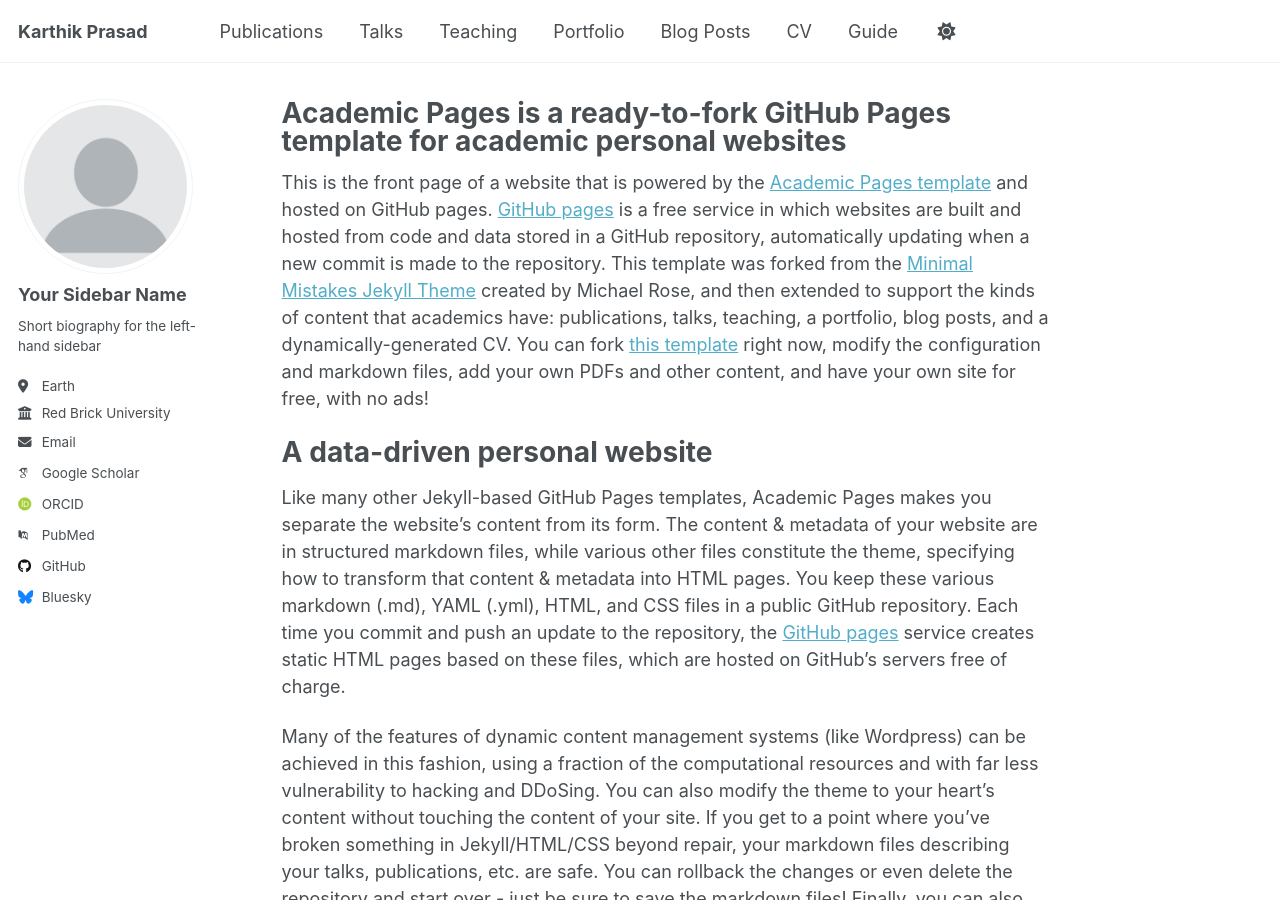
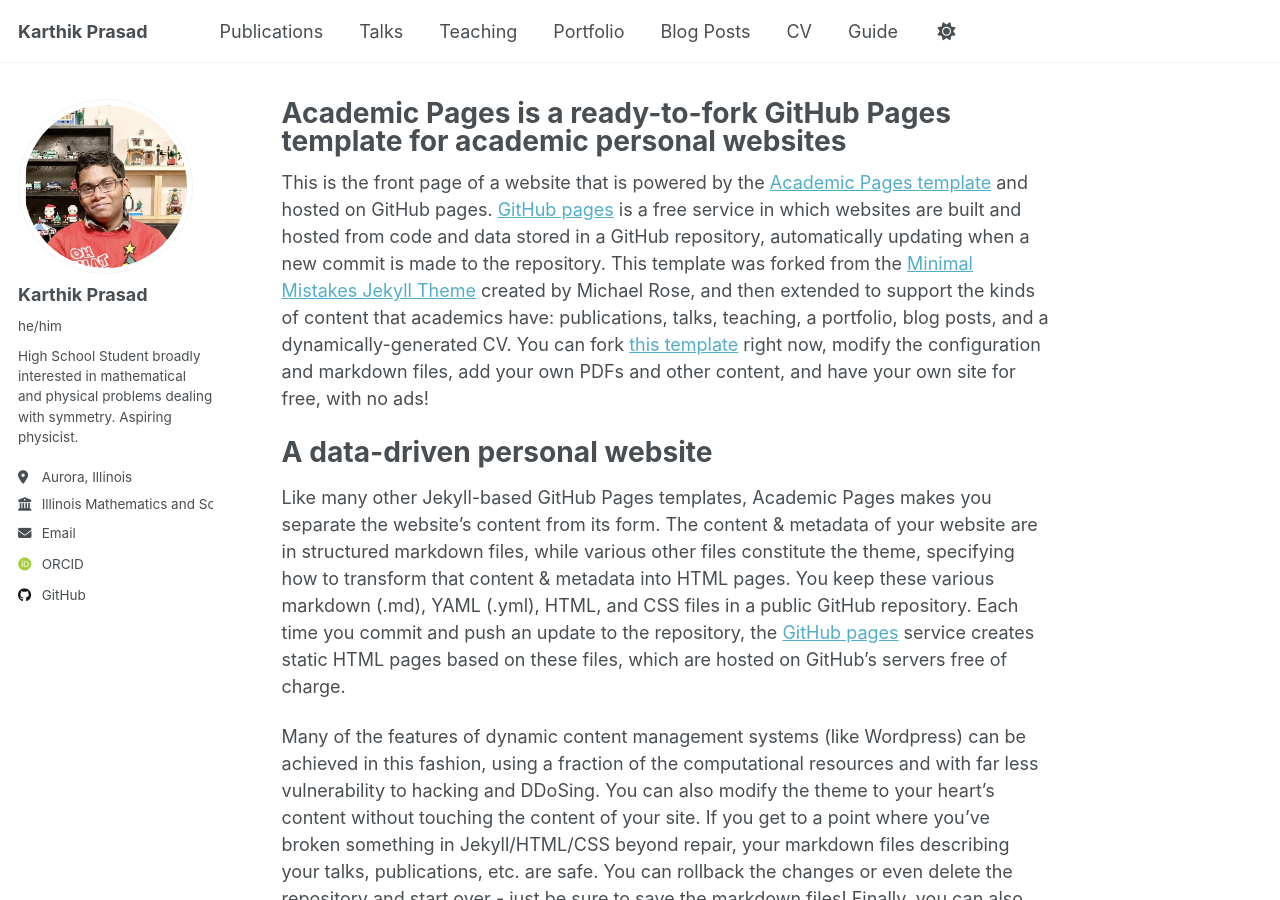
Before and after one commit to karthikp-2100/karthikp-2100.github.io, a Jekyll site: the page built from _pages/about.md, in a window 1280 px wide and 900 px high. Built offline with Jekyll 4.4.1, drawn with Linux system fonts in a browser that asks for light colours; some web fonts are replaced.

Commit message:
update config

```diff
--- a/_config.yml
+++ b/_config.yml
@@ -23,22 +23,22 @@ repository               : "karthikp-2100/karthikp-2100.github.io"
 author:
   # Biographic information
   avatar           : "profile.png"
-  name             : "Your Sidebar Name"
-  pronouns         : # example: "she/her"
-  bio              : "Short biography for the left-hand sidebar"
-  location         : "Earth"
-  employer         : "Red Brick University"
+  name             : "Karthik Prasad"
+  pronouns         : "he/him"
+  bio              : "High School Student broadly interested in mathematical and physical problems dealing with symmetry. Aspiring physicist."
+  location         : "Aurora, Illinois"
+  employer         : "Illinois Mathematics and Science Academy"
   uri              : # URL
-  email            : "none@example.org"
+  email            : "kprasad@imsa.edu"
 
   # Academic websites
   academia         : # URL
   arxiv            : # URL - Update with the correct link to your profile
-  googlescholar    : "https://scholar.google.com/citations?user=PS_CX0AAAAAJ"
+  googlescholar    : # URL
   impactstory      : # URL
-  orcid            : "http://orcid.org/yourorcidurl"
+  orcid            : "https://orcid.org/0009-0001-4016-9631"
   semantic         : # URL
-  pubmed           : "https://www.ncbi.nlm.nih.gov/pubmed/?term=john+snow"
+  pubmed           : # URL
   researchgate     : # URL
   scopus           : # URL
 
@@ -46,12 +46,12 @@ author:
   bitbucket        : # Username - Update with your username on the site
   codepen          : # Username
   dribbble         : # Username
-  github           : "academicpages"
+  github           : "karthikp-2100"
   kaggle           : # Username
   stackoverflow    : # User number or user number and name (i.e., use "1" or "1/jeff-atwood")
 
   # Social media
-  bluesky          : "bsky.app" # Replace this with you Bluesky username
+  bluesky          : # Username
   facebook         : # Username
   flickr           : # Username
   foursquare       : # Username
```
Also changed, not shown: images/profile.png.
